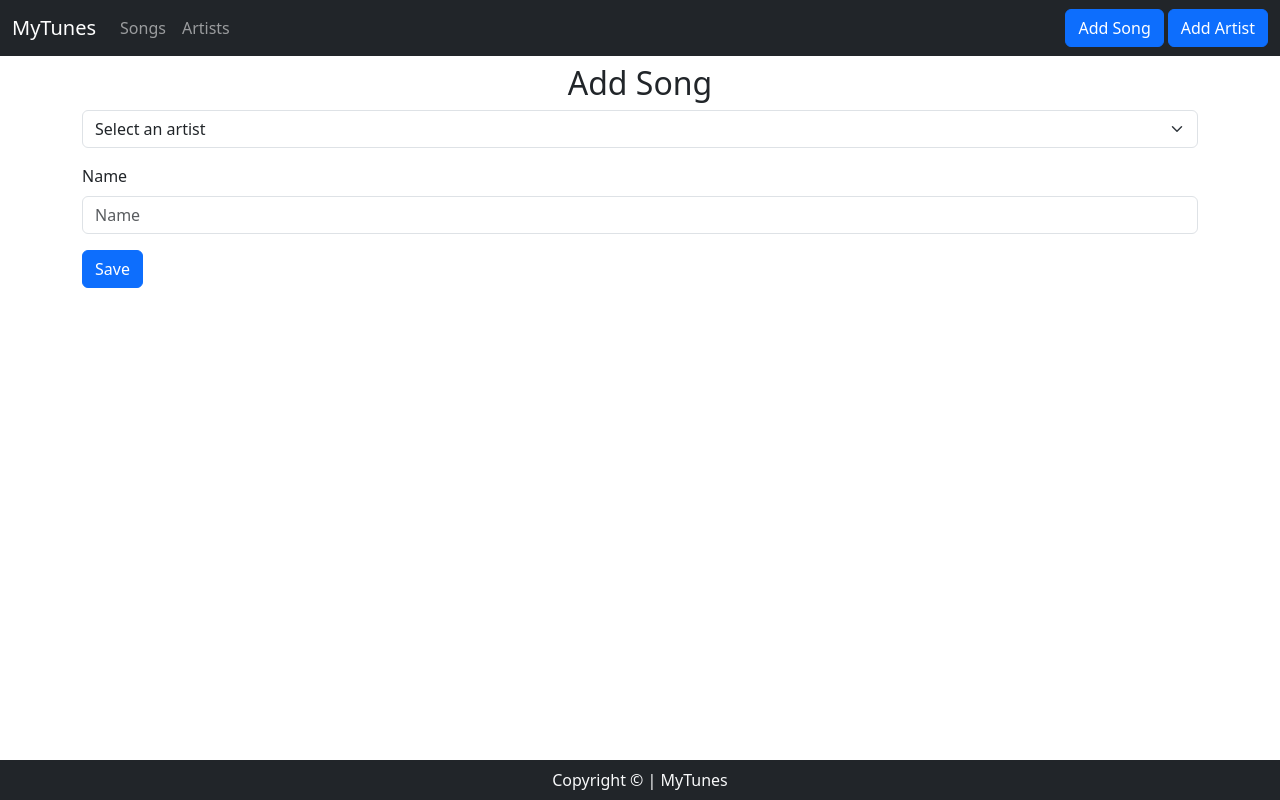
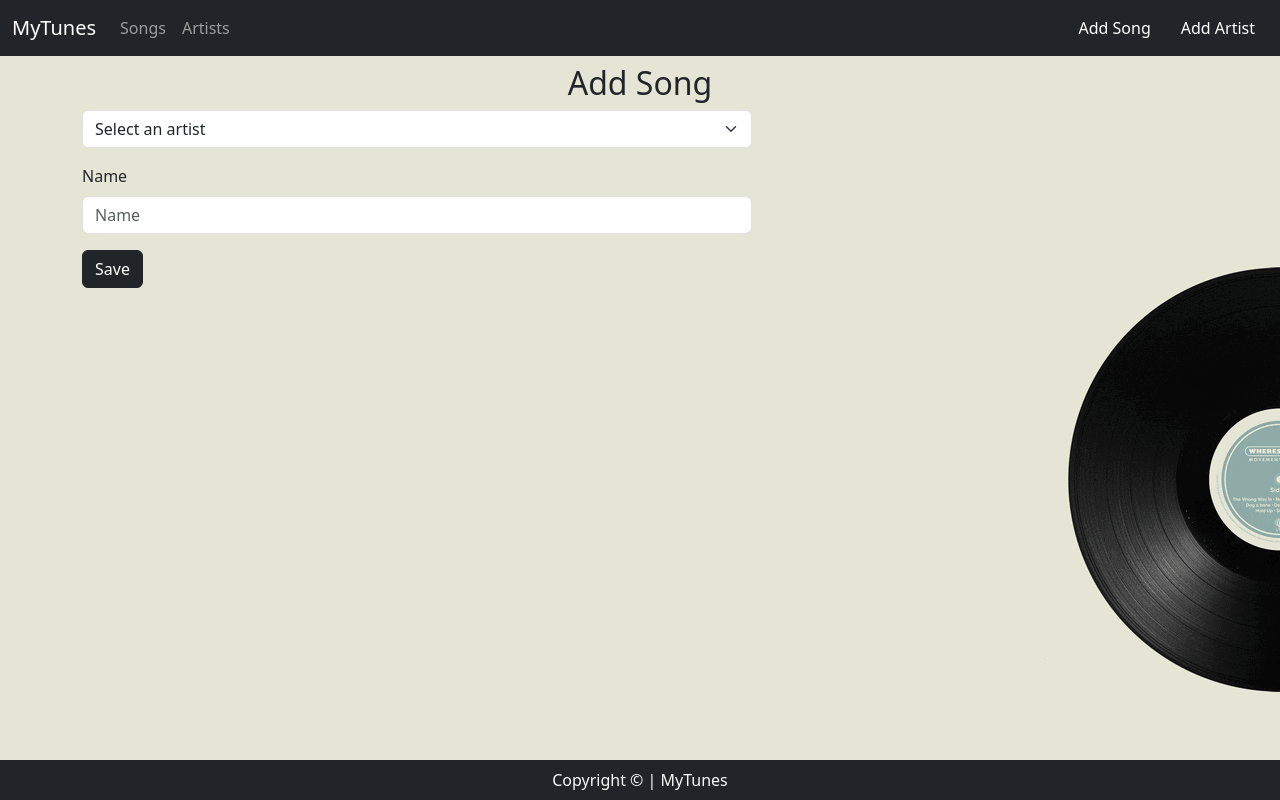
Before and after one commit to Taraansh/mytunes, a Django app: page /add-song/ in a window 1280 px wide. Run offline with Django 4.2, Linux system fonts and the light colour scheme; data that the repository does not hold is empty.

Commit message:
Some modifications

```diff
--- a/templates/addartist.html
+++ b/templates/addartist.html
@@ -1,5 +1,5 @@
 {% extends 'base.html' %}
-{% block title %}MyTunes{% endblock title %}
+{% block title %}MyTunes - Add New Artist{% endblock title %}
 {% block css %}
 <style>
     .container {
@@ -14,8 +14,8 @@
         <h2 class="text-center my-2">Add Artist</h2>
         <div class="mb-3">
             <label for="name" class="form-label">Name</label>
-            <input type="text" class="form-control" id="name" name="name" placeholder="Name">
+            <input type="text" class="form-control" id="name" name="name" placeholder="Name" style="width: 60%;">
         </div>
-        <button type="submit" class="btn btn-primary">Save</button>
+        <button type="submit" class="btn btn-dark">Save</button>
     </form>
 </div>{% endblock body %}
--- a/templates/addsong.html
+++ b/templates/addsong.html
@@ -1,4 +1,5 @@
 {% extends 'base.html' %}
+{% block title %}MyTunes - Add New Song{% endblock title %}
 {% block css %}
 <style>
     .container {
@@ -12,7 +13,7 @@
     <form action="/add-song/" method="POST">
         {% csrf_token %}
         <h2 class="text-center my-2">Add Song</h2>
-        <select class="form-select mb-3" aria-label="Default select example" name="artist_id">
+        <select class="form-select mb-3" aria-label="Default select example" name="artist_id" style="width: 60%;">
             <option selected disabled>Select an artist</option>
             {% for artist in artists %}
             <option value="{{ artist.id }}">{{ artist.name }}</option>
@@ -20,9 +21,10 @@
         </select>
         <div class="mb-3">
             <label for="name" class="form-label">Name</label>
-            <input type="text" class="form-control" id="name" name="name" placeholder="Name" required>
+            <input type="text" class="form-control" id="name" name="name" placeholder="Name" required
+                style="width: 60%;">
         </div>
-        <button type="submit" class="btn btn-primary">Save</button>
+        <button type="submit" class="btn btn-dark">Save</button>
     </form>
 </div>
 {% endblock body %}
--- a/templates/artist.html
+++ b/templates/artist.html
@@ -1,5 +1,5 @@
 {% extends 'base.html' %}
-{% block title %}MyTunes - Home{% endblock title %}
+{% block title %}MyTunes - Artists{% endblock title %}
 {% block artistactive %}active{% endblock artistactive %}
 {% block css %}
 <style>
@@ -9,9 +9,9 @@
 </style>
 {% endblock css %}
 {% block body %}
-<div class="container">
+<div class="container d-flex align-items-center justify-content-center flex-column">
     {% for artist in artists_with_song_count %}
-    <li>{{ artist.name }} - {{ artist.song_count }} songs</li>
+    <li class="my-2">{{ artist.name }} - {{ artist.song_count }} songs</li>
     {% endfor %}
 </div>
 {% endblock body %}
--- a/templates/base.html
+++ b/templates/base.html
@@ -7,6 +7,19 @@
     <link href="https://cdn.jsdelivr.net/npm/bootstrap@5.3.0-alpha1/dist/css/bootstrap.min.css" rel="stylesheet"
         integrity="sha384-GLhlTQ8iRABdZLl6O3oVMWSktQOp6b7In1Zl3/Jr59b6EGGoI1aFkw7cmDA6j6gD" crossorigin="anonymous">
     {% block css %}{% endblock css %}
+    <style>
+        body {
+            background-color: #e5e5d5
+        }
+
+        #clip {
+            position: absolute;
+            /* clip: rect(0, 238px, 500px, 0); */
+            bottom: 10%;
+            right: 0px;
+            /* clip: shape(top, right, bottom, left); NB 'rect' is the only available option */
+        }
+    </style>
     <title>
         {% block title %}{% endblock title %}
     </title>
@@ -14,7 +27,7 @@
 
 <body>
 
-    <nav class="navbar navbar-expand-lg bg-dark navbar-dark">
+    <nav class="navbar navbar-expand-lg bg-dark navbar-dark sticky-top">
         <div class="container-fluid">
             <a class="navbar-brand" href="/">MyTunes</a>
             <button class="navbar-toggler" type="button" data-bs-toggle="collapse"
@@ -33,15 +46,18 @@
                             href="/artists">Artists</a>
                     </li>
                 </ul>
-                <a href="/add-song" style="text-decoration: none; color: white;"><button class="btn btn-primary mx-1"
+                <a href="/add-song" style="text-decoration: none; color: white;"><button class="btn btn-dark mx-1"
                         style="height: fit-content;">Add Song</button></a>
-                <a href="/add-artist" style="text-decoration: none; color: white;"><button class="btn btn-primary"
+                <a href="/add-artist" style="text-decoration: none; color: white;"><button class="btn btn-dark"
                         style="height: fit-content;">Add Artist</button></a>
             </div>
         </div>
     </nav>
 
+    {% load static %}
+    <img id="clip" src="{% static 'gif/giphy1.gif' %}" alt="My image">
     {% block body %}{% endblock body %}
+
 
     <footer class="text-center py-2 text-light bg-dark mt-1">Copyright &copy; | MyTunes</footer>
     <script src="https://cdn.jsdelivr.net/npm/bootstrap@5.3.0-alpha1/dist/js/bootstrap.bundle.min.js"
--- a/templates/home.html
+++ b/templates/home.html
@@ -9,7 +9,7 @@
 </style>
 {% endblock css %}
 {% block body %}
-<div class="container">
+<div class="container d-flex align-items-center justify-content-center flex-column">
     {% for object in objects %}
     <div class="media my-2">
         <li>{{object.song}}-{{object.singer}}</li>
```
